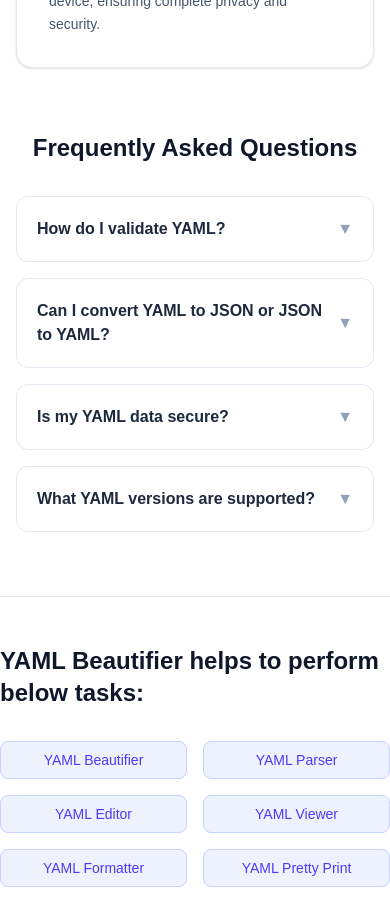
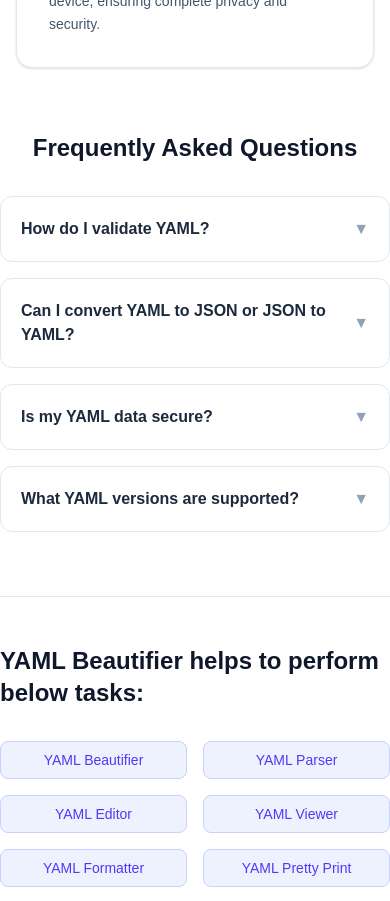
Before and after one commit to denesvaghani/textgauge-frontend, a Next.js app: page /yaml-formatter in a window 390 px wide. Shown: the part 1520-2421 px from the top of the page. Built offline with nearby package versions, Linux system fonts and the light colour scheme; no server answers.

Commit message:
fix: remove horizontal padding from FAQ sections for true full-width layout

```diff
--- a/src/app/yaml-formatter/page.tsx
+++ b/src/app/yaml-formatter/page.tsx
@@ -75,7 +75,7 @@ export default function YamlFormatterPage() {
             </section>
 
             {/* FAQ Section */}
-            <section className="max-w-[1920px] mx-auto px-4 sm:px-6 lg:px-8 pb-16">
+            <section className="max-w-[1920px] mx-auto pb-16">
                 <h2 className="text-2xl font-bold text-center text-slate-900 dark:text-white mb-8">
                     Frequently Asked Questions
                 </h2>
```
